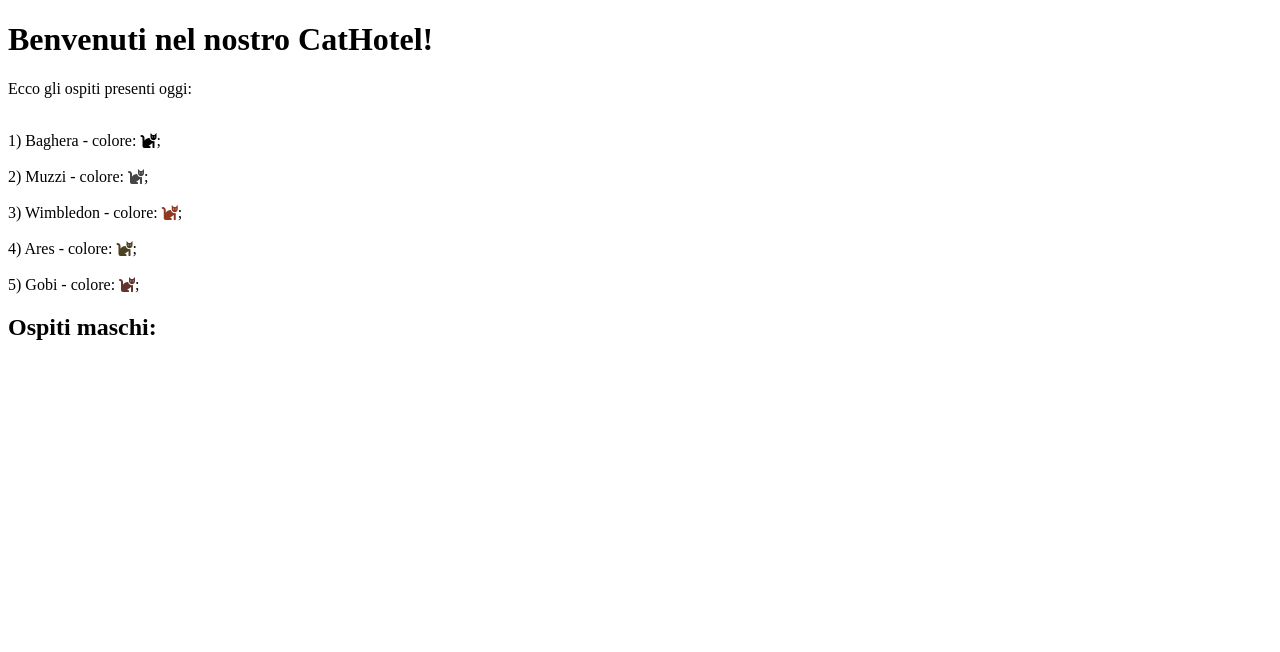
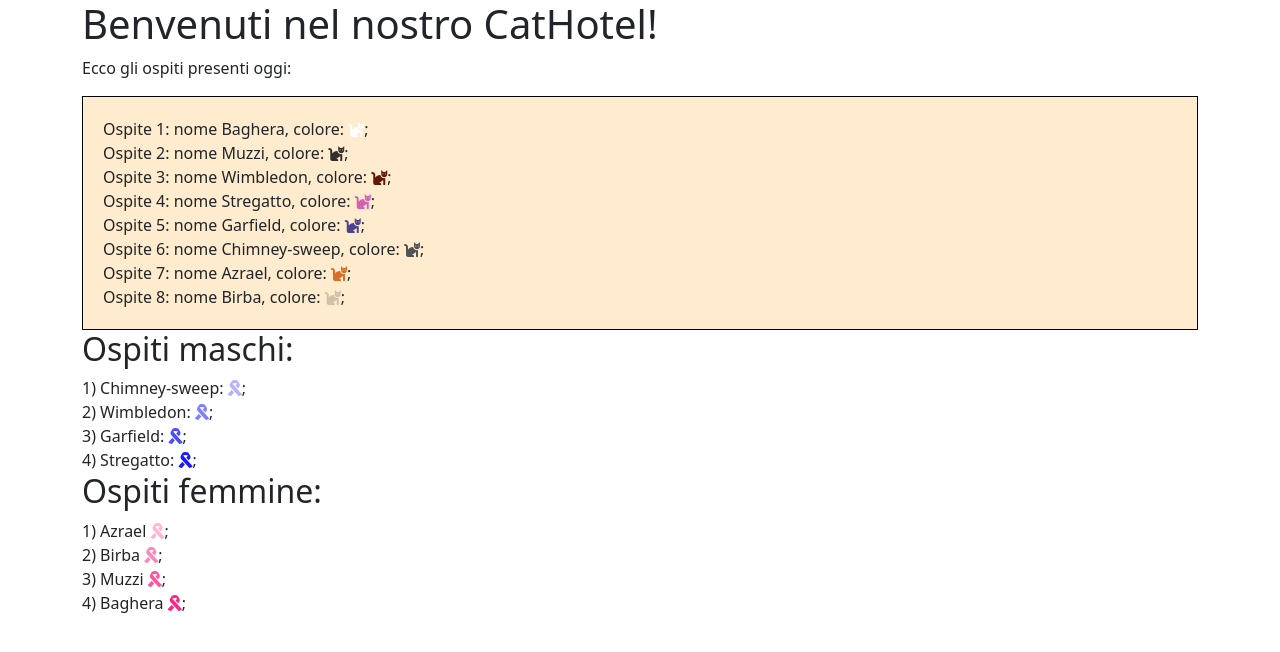
Before and after one commit to RedMadda/js-es6-cats, a plain HTML site: page index.html in a window 1280 px wide. Drawn offline with nearby package versions, Linux system fonts and the light colour scheme.

Commit message:
con fiocchi

```diff
--- /dev/null
+++ b/css/style.css
@@ -0,0 +1,18 @@
+*{
+    margin:0;
+    padding: 0;
+    box-sizing: border-box;
+}
+
+#guests-list{
+    border: 1px solid black;
+    background-color: blanchedalmond;
+    padding: 20px;
+}
+
+#print1{
+    width: calc(100% / 8 - 20%);
+    height: 100%;
+    border: 1px solid red;
+    border-radius: 5px;
+}
--- a/index.html
+++ b/index.html
@@ -4,16 +4,32 @@
     <meta charset="UTF-8">
     <meta http-equiv="X-UA-Compatible" content="IE=edge">
     <meta name="viewport" content="width=device-width, initial-scale=1.0">
+    <link href="https://cdn.jsdelivr.net/npm/bootstrap@5.0.1/dist/css/bootstrap.min.css" rel="stylesheet" integrity="sha384-+0n0xVW2eSR5OomGNYDnhzAbDsOXxcvSN1TPprVMTNDbiYZCxYbOOl7+AMvyTG2x" crossorigin="anonymous">
     <link rel="stylesheet" href="https://pro.fontawesome.com/releases/v5.10.0/css/all.css" integrity="sha384-AYmEC3Yw5cVb3ZcuHtOA93w35dYTsvhLPVnYs9eStHfGJvOvKxVfELGroGkvsg+p" crossorigin="anonymous"/>
-    <title>Document</title>
+    <link rel="stylesheet" href="css/style.css">
+    <title>CatHotel</title>
 </head>
 <body>
-    <h1>Benvenuti nel nostro CatHotel!</h1>
-    <p>Ecco gli ospiti presenti oggi:</p>
-    <div id="print1"></div>
+    <div id="container" class="container-fluid">
 
-    <h2>Ospiti maschi:</h2>
-    <div id="print2"></div>
+    </div>
+
+    <div class="container">
+
+            <h1>Benvenuti nel nostro CatHotel!</h1>
+            <p>Ecco gli ospiti presenti oggi:</p>
+
+            <div id="guests-list">
+            </div>
+
+            <h2>Ospiti maschi:</h2>
+            <div id="maschi"></div>
+
+            <h2>Ospiti femmine:</h2>
+            <div id="femmine"></div>
+    </div>
+    <!-- /container -->
+    <script src="https://cdn.jsdelivr.net/npm/bootstrap@5.0.1/dist/js/bootstrap.bundle.min.js" integrity="sha384-gtEjrD/SeCtmISkJkNUaaKMoLD0//ElJ19smozuHV6z3Iehds+3Ulb9Bn9Plx0x4" crossorigin="anonymous"></script>
     <script src="js/script.js"></script>
 </body>
 </html>
--- a/js/script.js
+++ b/js/script.js
@@ -1,93 +1,150 @@
 // Milestone 1 Definire un array di oggetti; ogni oggetto rappresenta un gatto, che è caratterizzato da: nome, età, colore e sesso.
 
-const catHotel = [
+const ospitiFelini = [
     {
         nome: "Baghera",
-        eta: 16,
-        colore: "#030303",
+        eta: 18,
+        colore: "#FFFFFF",
         sesso: "f"
     },
 
     {
         nome: "Muzzi",
-        eta: 14,
-        colore: "#464646" ,
+        eta: 12,
+        colore: "#332F2C",
         sesso: "f"
     },
 
     {
         nome: "Wimbledon",
-        eta: 18,
-        colore: "#8E3921",
+        eta: 16,
+        colore: "#641804",
         sesso: "m"
     },
 
     {
-        nome: "Ares",
-        eta: 12,
-        colore: "#4E4023",
+        nome: "Stregatto",
+        eta: 116,
+        colore: "#D360B3",
         sesso: "m"
     },
 
     {
-        nome: "Gobi",
-        eta: 20,
-        colore: "#60362F",
+        nome: "Garfield",
+        eta: 45,
+        colore: "#4D438B",
         sesso: "m"
+    },
+
+    {
+        nome: "Chimney-sweep",
+        eta: 6,
+        colore: "#505457",
+        sesso: "m"
+    },
+
+    {
+        nome: "Azrael",
+        eta: 2,
+        colore: "#DA6E29",
+        sesso: "f"
+    },
+
+    {
+        nome: "Birba",
+        eta: 3,
+        colore: "#D4BEA9",
+        sesso: "f"
     }
 ];
 
+console.log(ospitiFelini);
+
 // Tramite il forEach(), stampare in pagina tutti i gattini, ciascuno con il proprio colore e il proprio nome.
+// il colore va trasformato in un'icon colorata
 
-// catHotel.forEach(element => console.log(element));
-
-catHotel.forEach((element, index) => {
-    document.getElementById("print1").innerHTML +=
-    `</br> ${index + 1}) ${element.nome} - colore: <i class="fas fa-cat" style="color:${element.colore}"></i>; </br>
-    `;
+ospitiFelini.forEach((gatto, i)=>{
+    document.getElementById("guests-list").innerHTML += `Ospite ${i+1}: nome ${gatto.nome}, colore: <i class="fas fa-cat" style='color:${gatto.colore}'></i>; </br>`
 });
 
-// // Milestone 2 Dividere i gatti in due contenitori distinti in base al sesso
-// const maschi = [];
-// const femmine = [];
+// Milestone 2
+// Dividere i gatti in due contenitori distinti in base al sesso e aggiungere a fianco di ogni gattino un fiocco colorato di rosa, se femmina, o di blu, se maschio. Il colore del fiocco deve essere più tenue se il gatto è più giovane, più scuro se il gatto è più vecchio.
 
-// // e aggiungere a fianco di ogni gattino un fiocco colorato di rosa, se femmina, o di blu, se maschio. Il colore del fiocco deve essere più tenue se il gatto è più giovane, più scuro se il gatto è più vecchio.
+// prendo gatti maschi
 
-// let coloreFemmine = "#B10005";
-// let coloreMaschio = "#002969";
-// // creo un nuovo array con elementi di prima, ma aggiungo il fiocco
-// const plusFiocco = catHotel.map((element) => {
-//     let nome = element.nome;
-//     let eta = element.eta;
-//     let colore = element.colore;
-//     let sesso = element.sesso;
-//     let coloreFiocco = "#B10005";
+const maschi = ospitiFelini.filter(gatto=>{
+    if(gatto.sesso == "m"){
+        return true;
+    }
+    return false;
+});
 
-//     // cambio colore
+// console.log(maschi);
 
-//     if (element.sesso == "m"){
-//         coloreFiocco = "#002969";
-//     }
+// li metto in ordine dal più giovane al più vecchio
 
-//     return {
-//         nome,
-//         eta,
-//         colore,
-//         sesso,
-//         fiocco : {
-//             color : coloreFiocco,
-//             opacity: element.eta / 20
-//         }
-//     }
-// });
+maschi.sort((a, b) => (a.eta > b.eta) ? 1 : -1);
 
-// const maschi = plusFiocco.filter((element) => {
-//  return element.gender == "m";
-// });
+// console.log("eta: ", maschi);
 
-// maschi.forEach((element) => {
-//     document.getElementById("print2").innerHTML +=
-//     ` ${element.name} <i class="fas fa-cat" style="color:$      {element.colore}"></i>;<i class="fas fa-ribbon" style="color:${element.fiocco.color}; opacity:${element.fiocco.opacity}"></i>;
-//     `
+// li stampo
 
-// });
+
+let aFio = 1;
+
+let colFiocMasc;
+maschi.forEach((gatto, i)=>{
+
+    aFio += 2;
+    colFiocMasc = "rgba(0,0,255," + aFio / 10 + ")";
+    // console.log(colFiocMasc);
+    document.getElementById("maschi").innerHTML += i+1 + ") " + gatto.nome + ": <i class='fas fa-ribbon' style='color:" + colFiocMasc + "'></i>; </br>";
+
+});
+
+// idem per femmine:
+
+const femmine = ospitiFelini.filter((gatto) =>{
+    if(gatto.sesso == "f"){
+        return true;
+    }
+    return false;
+});
+
+// console.log(femmine);
+
+femmine.sort((a,b) => (a.eta > b.eta) ? 1 : -1);
+
+let colFiocFem;
+
+aFio = 1;
+
+femmine.forEach((gatta, i) => {
+console.log(aFio);
+    aFio += 2;
+    colFiocFem = "rgba(255,13,116," + aFio / 10 + ");";
+    console.log(colFiocFem);
+    document.getElementById("femmine").innerHTML += `
+    ${i+1}) ${gatta.nome} <i class='fas fa-ribbon' style='color:${colFiocFem}'></i>; </br>
+    `
+});
+
+
+
+
+
+
+
+
+
+
+
+
+
+
+
+
+
+
+
+// Milestone 3 Creare un nuovo array con prima tutti i gattini femmina e poi tutti i gattini maschio, inserendo solamente nome, colore e opacità del fiocco per ogni gatto.
```
